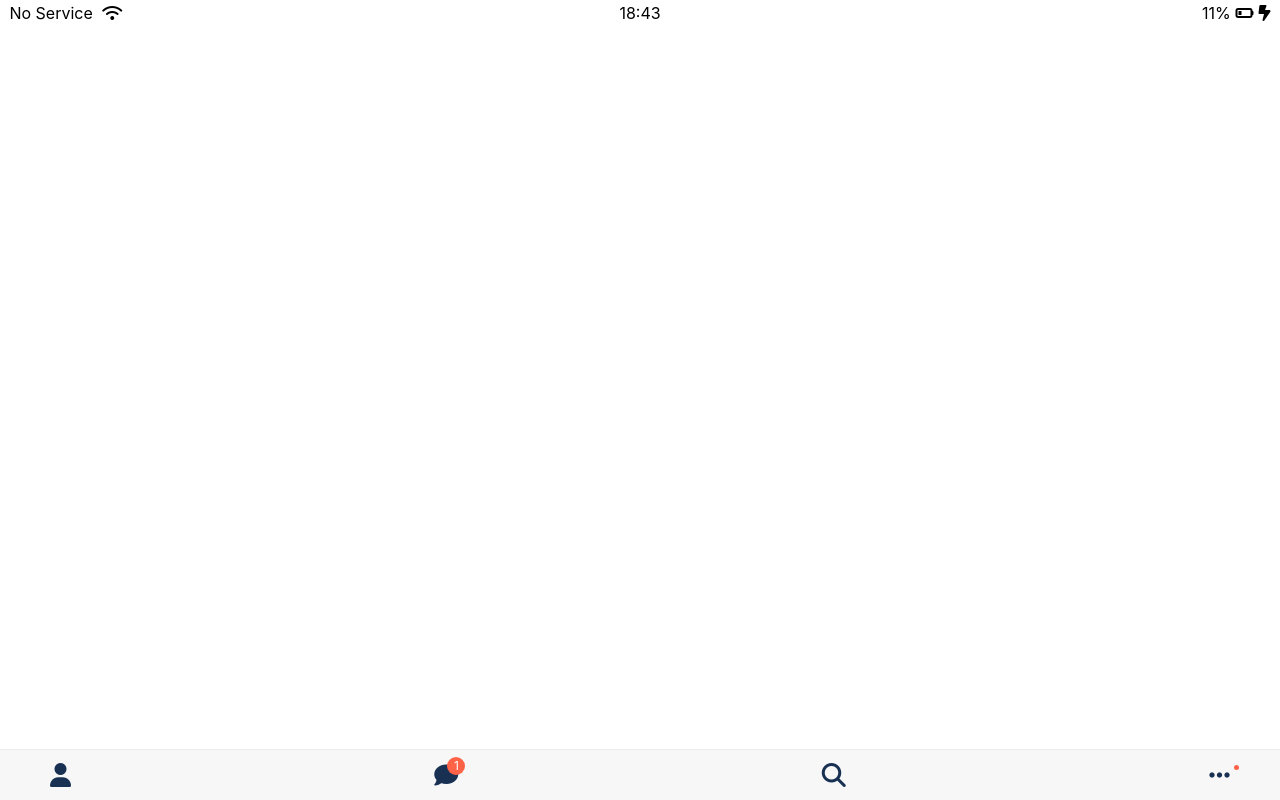
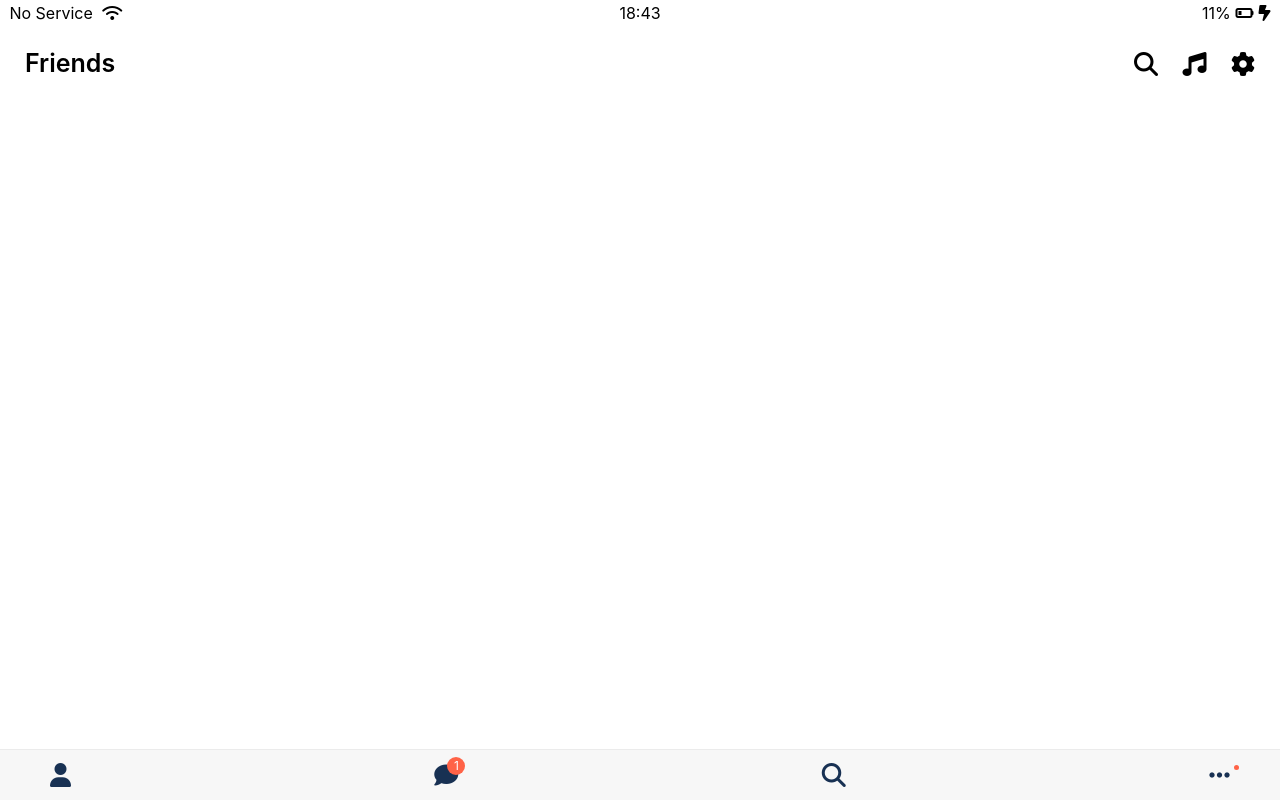
Before and after one commit to igaeun/kokoa-clone, a plain HTML site: page friends.html in a window 1280 px wide. Drawn offline with Linux system fonts and the light colour scheme.

Commit message:
Update Screen Header

```diff
--- /dev/null
+++ b/css/components/screen-header.css
@@ -0,0 +1,13 @@
+.screen-header {
+    display: flex;
+    justify-content: space-between;
+    align-items: center;
+    padding: 25px;
+}
+.screen-header__title {
+    font-size: 25px;
+    font-weight: 630;
+}
+.screen-header__icons span {
+    margin-left: 20px;
+}
--- a/css/styles.css
+++ b/css/styles.css
@@ -4,6 +4,7 @@
 /* Components */
 @import "components/status-bar.css";
 @import "components/nav-bar.css";
+@import "components/screen-header.css";
 
 /* Screens */
 @import "screens/login.css";
--- a/friends.html
+++ b/friends.html
@@ -23,10 +23,21 @@
         </div>
     </div>
 
+    <header class="screen-header">
+        <h1 class="screen-header__title">Friends</h1>
+        <div class="screen-header__icons">
+            <span><i class="fa-solid fa-magnifying-glass fa-xl"></i></span>
+            <span><i class="fa-solid fa-music fa-xl"></i></span>
+            <span><i class="fa-solid fa-gear fa-xl"></i></span>
+        </div>
+    </header>
+
     <nav class="nav">
         <ul class="nav__list">
             <li class="nav__btn">
-                <a class="nav__link" href="#"><i class="fa-solid fa-user fa-xl"></i></a>
+                <a class="nav__link" href="#">
+                    <i class="fa-solid fa-user fa-xl"></i>
+                </a>
             </li>
             <li class="nav__btn">
                 <a class="nav__link" href="#">
@@ -35,7 +46,9 @@
                 </a>
             </li>
             <li class="nav__btn">
-                <a class="nav__link" href="#"><i class="fa-solid fa-magnifying-glass fa-xl"></i></a>
+                <a class="nav__link" href="#">
+                    <i class="fa-solid fa-magnifying-glass fa-xl"></i>
+                </a>
             </li>
             <li class="nav__btn">
                 <a class="nav__link" href="#">
```
Also changed, not shown: css/components/nav-bar.css (line endings or trailing spaces).
